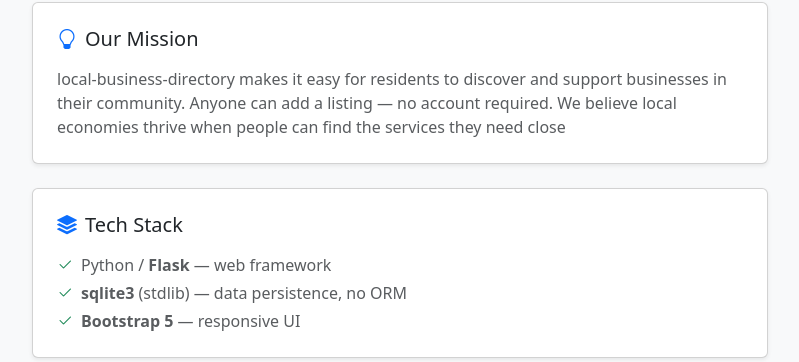
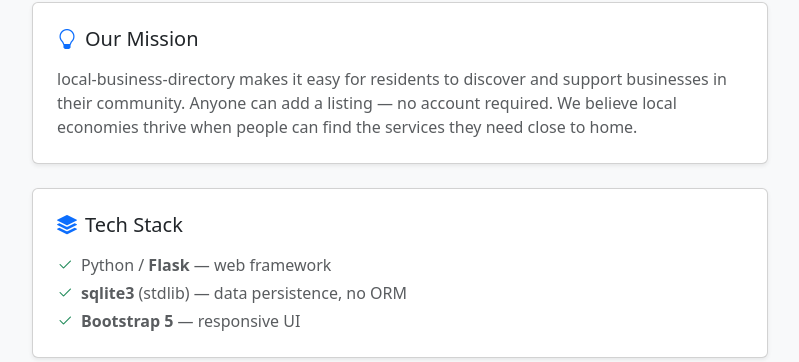
Before and after one commit to HammaBilkisu/local-business-directory, a Flask app: page /about in a window 1280 px wide. Shown: the part 556-918 px from the top of the page, without its empty margins (240-1039 px from the left). Run offline with Flask 3, Linux system fonts and the light colour scheme; data comes from the database, SQL or seed files in the repository.

Commit message:
Fix typo in about.html mission statement

```diff
--- a/CSC202-Final-CA/business_directory/templates/about.html
+++ b/CSC202-Final-CA/business_directory/templates/about.html
@@ -48,7 +48,7 @@
         <p class="text-muted mb-0">
           local-business-directory makes it easy for residents to discover and support businesses in their
           community. Anyone can add a listing — no account required. We believe local economies
-          thrive when people can find the services they need close
+          thrive when people can find the services they need close to home.
         </p>
       </div>
     </div>
```
